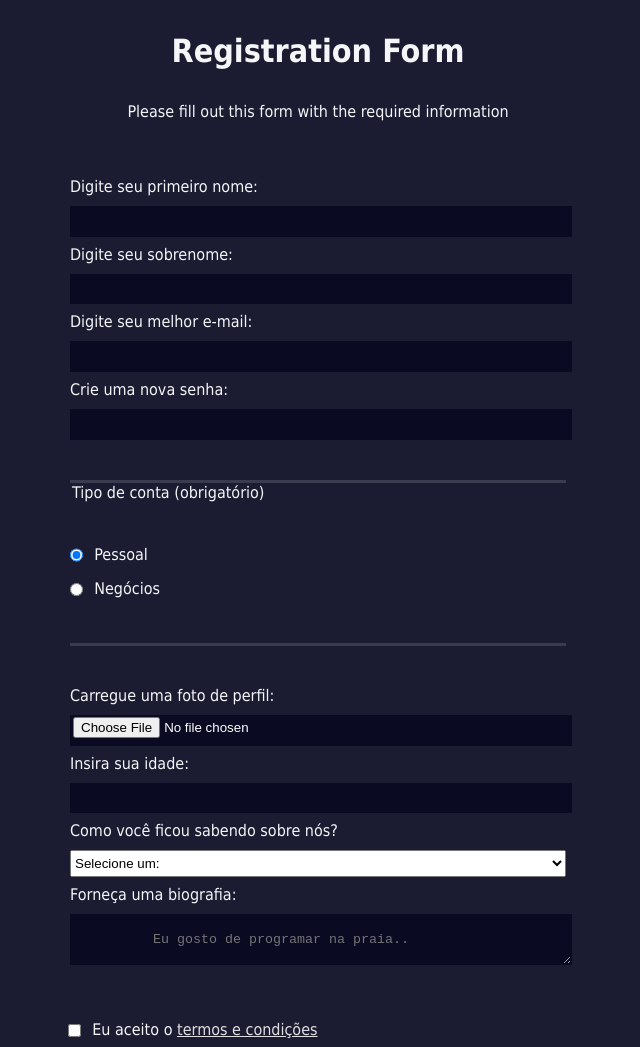
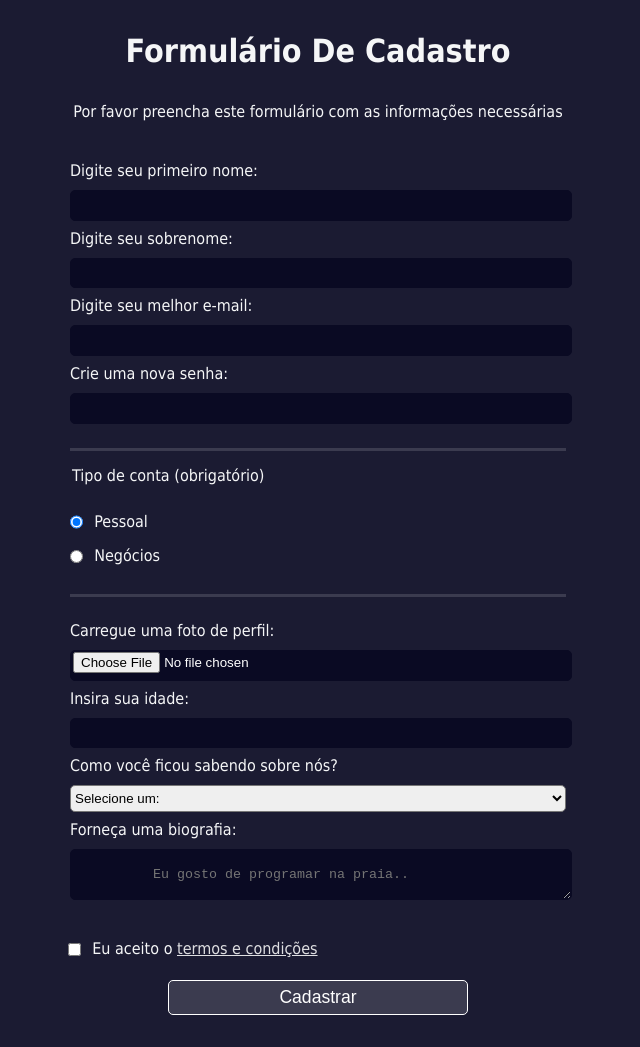
Before and after one commit to adsondev06/Criacao_de_conta, a plain HTML site: page index.html in a window 1280 px wide. Shown: the top 1047 px of the page, without its empty margins (322-962 px from the left). Drawn offline with Linux system fonts and the light colour scheme.

Commit message:
mudança_padding

```diff
--- a/index.html
+++ b/index.html
@@ -9,8 +9,8 @@
 </head>
 
 <body>
-    <h1>Registration Form</h1>
-    <p>Please fill out this form with the required information</p>
+    <h1>Formulário De Cadastro</h1>
+    <p>Por favor preencha este formulário com as informações necessárias</p>
     <form method="post" action='https://register-demo.freecodecamp.org'>
       <fieldset>
         <label for="first-name">Digite seu primeiro nome: <input id="first-name" name="first-name" type="text" required /></label>
--- a/style.css
+++ b/style.css
@@ -23,7 +23,7 @@ body {
 
   fieldset {
     border: none;
-    padding: 2rem 0;
+    padding: 1rem 0;
     border-bottom: 3px solid #3b3b4f;
   }
 
@@ -42,6 +42,11 @@ body {
     margin: 10px 0 0 0;
     width: 100%;
     min-height: 2em;
+    border-radius: 5px;
+  }
+
+  legend{
+    padding-top: 15px;
   }
 
   input, textarea {
```
